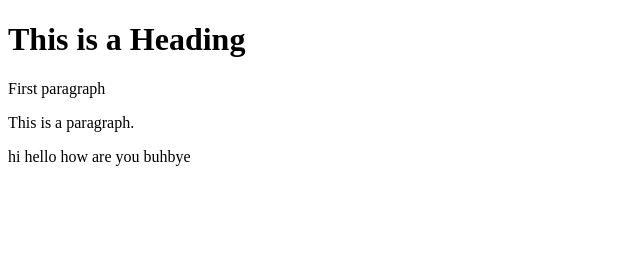
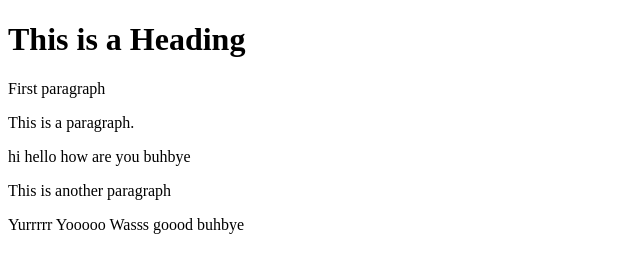
Before and after one commit to iusamay/rebase-demo, a plain HTML site: page index.html in a window 1280 px wide. Shown: the whole page, without its empty margins (0-640 px from the left). Drawn offline with Linux system fonts and the light colour scheme.

Commit message:
added buhbye

```diff
--- a/index.html
+++ b/index.html
@@ -11,5 +11,10 @@ hi
 hello
   how are you
   buhbye
+<p> This is another paragraph</p>
+Yurrrrr
+Yooooo
+Wasss goood
+buhbye
 </body>
 </html>
```
